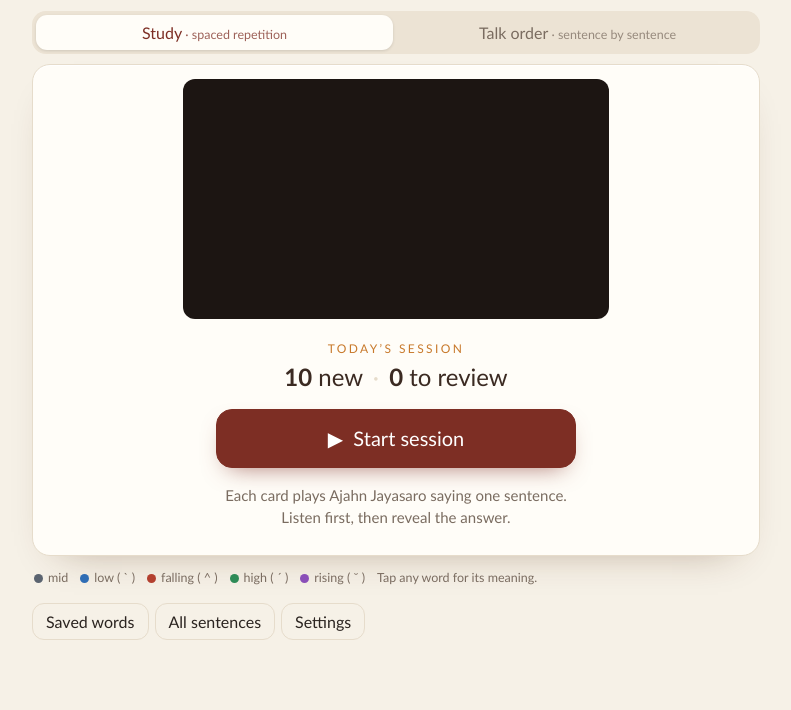
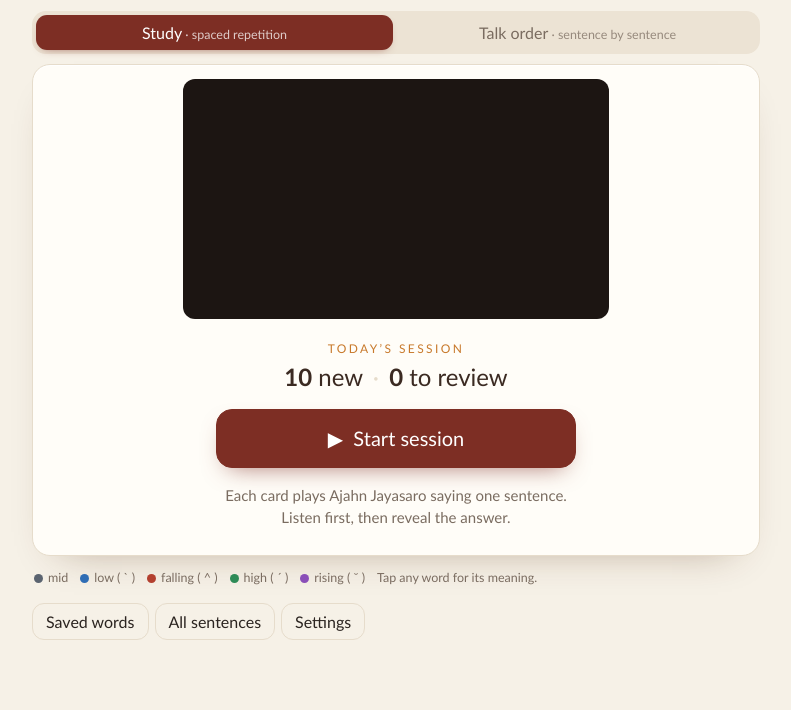
Before and after one commit to sutadhana/talk-cards, a plain HTML site: page index.html in a window 1280 px wide. Shown: the part 91-801 px from the top of the page, without its empty margins (244-1035 px from the left). Drawn offline with Linux system fonts and the light colour scheme; a script that the page names is missing.

Commit message:
Clearer selected mode
Co-Authored-By: Claude Opus 5.5 <noreply@anthropic.com>
Claude-Session: https://claude.ai/code/session_01T2fAuqDK81qjJ9QcJdeiB6

```diff
--- a/index.html
+++ b/index.html
@@ -105,7 +105,7 @@ html,body{overscroll-behavior-y:contain}
   border-radius:999px;padding:8px 16px;font-size:14px;color:var(--soft);z-index:50;box-shadow:0 8px 20px -12px rgba(0,0,0,.4);transition:transform .2s}
 .modes{display:flex;gap:6px;margin:0 0 10px;background:#ece3d4;border-radius:14px;padding:4px}
 .modes button{flex:1;border:0;background:transparent;border-radius:11px;padding:8px 6px;color:var(--soft)}
-.modes button.on{background:var(--paper);color:var(--maroon);box-shadow:0 1px 3px rgba(0,0,0,.12)}
+.modes button.on{background:var(--maroon);color:#fff;box-shadow:0 4px 10px -6px rgba(125,46,36,.8)}
 .msub{font-size:12.5px;opacity:.75}
 .talkbar,.tpos{display:none}
 .talk .talkbar{display:grid;grid-template-columns:1fr 1.3fr 1.3fr;gap:8px;padding:8px 14px 14px}
```
